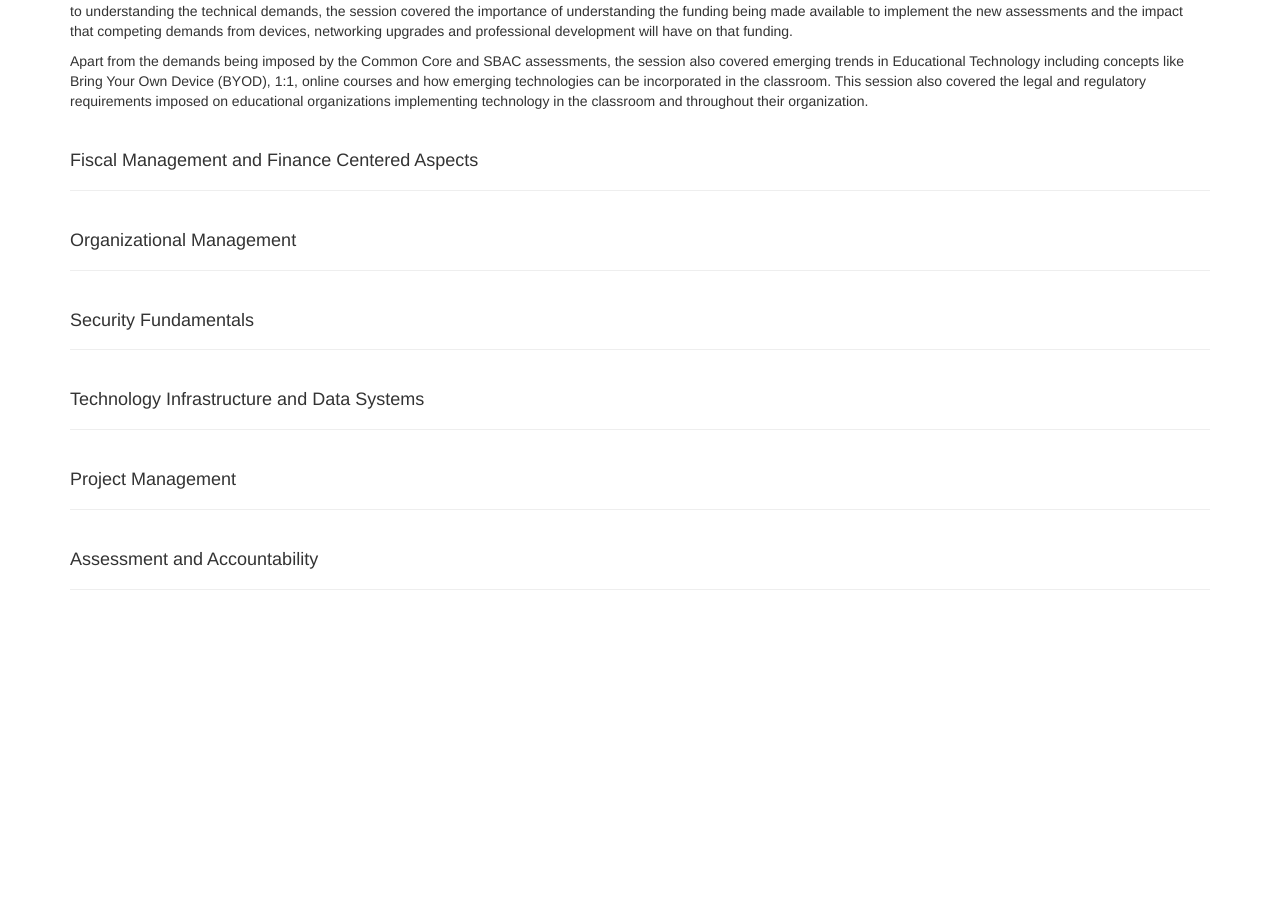
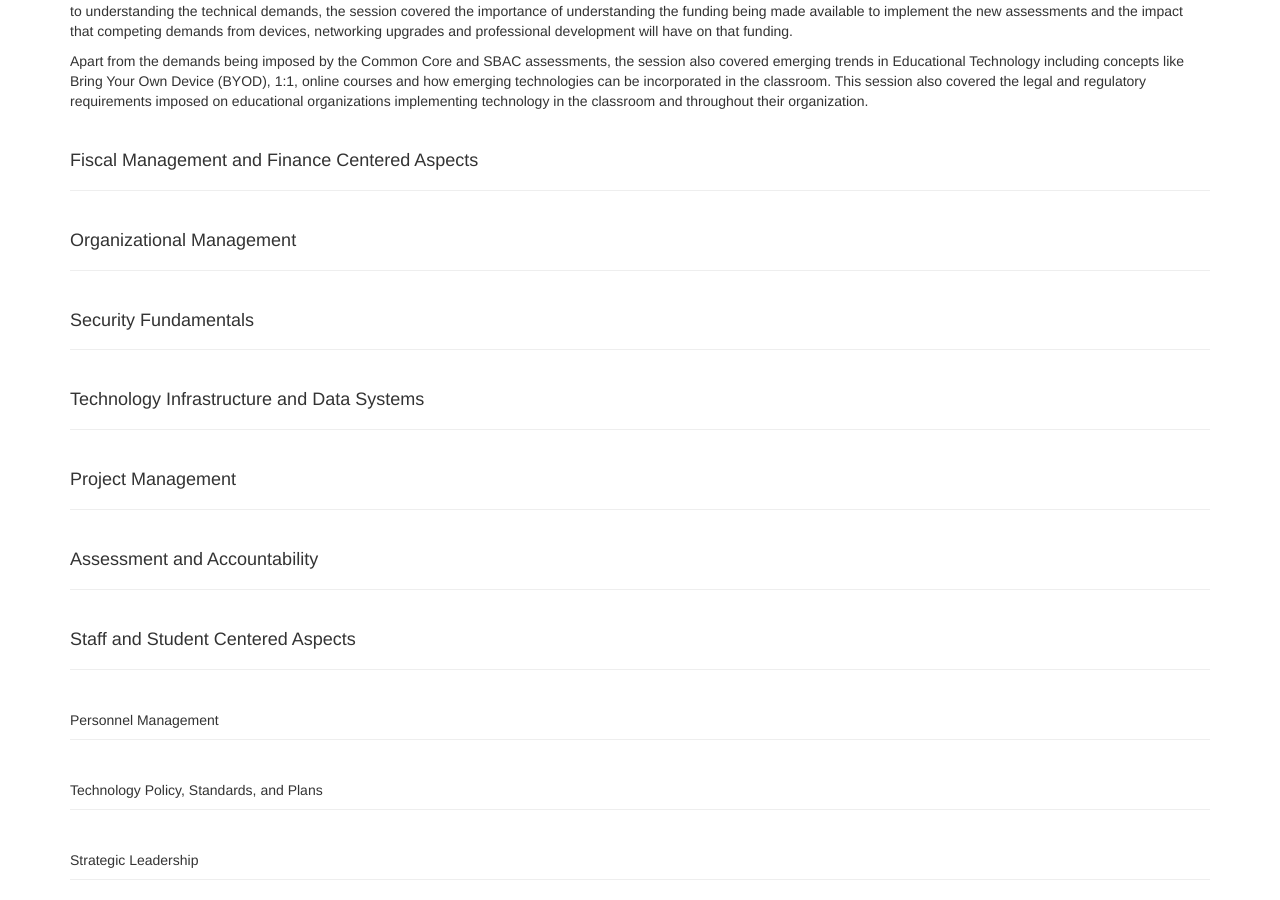
Before and after one commit to shanepinnell/shanepinnell.github.io, a Jekyll site: the page built from cto_mentor/summary.html, in a window 1280 px wide and 900 px high, scrolled down 1357 px. Built offline with Jekyll 4.4.1, drawn with Linux system fonts in a browser that asks for light colours; nearby versions of some CDN libraries; library files that are not in the unit come from our copies; before the commit the page ends 1967 px from its top, so only the background shows below that.

Commit message:
Added headers for summaries

```diff
--- a/cto_mentor/summary.html
+++ b/cto_mentor/summary.html
@@ -59,3 +59,15 @@ One other aspect of the Professional Development session was the discussion of t
 <div class="page-header">
 	<h4>Assessment and Accountability</h4>
 </div>
+<div class="page-header">
+	<h4>Staff and Student Centered Aspects</h4>
+</div>
+<div class="page-header">
+Personnel Management</h4>
+</div>
+<div class="page-header">
+Technology Policy, Standards, and Plans</h4>
+</div>
+<div class="page-header">
+Strategic Leadership</h4>
+</div>
```
